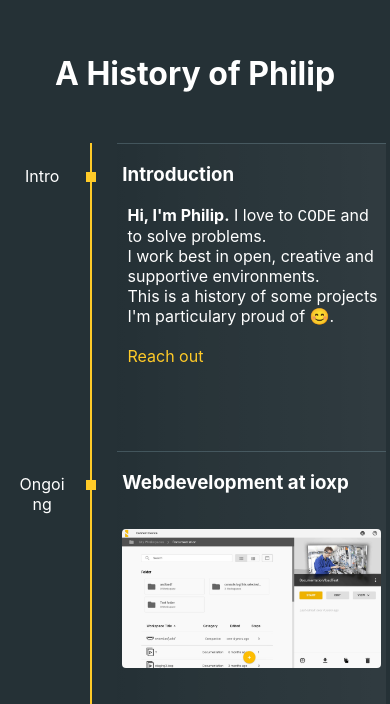
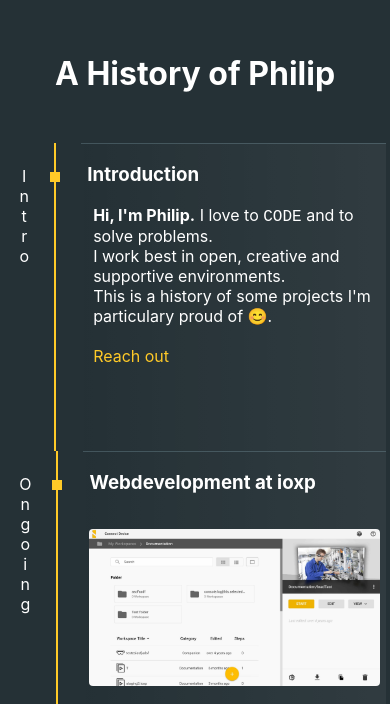
Before and after one commit to poesterlin/portfolio, a Svelte app: page / in a window 390 px wide. Shown: the part 117-821 px from the top of the page. Built offline with nearby package versions, Linux system fonts and the light colour scheme.

Commit message:
fix responsive label

```diff
--- a/src/App.svelte
+++ b/src/App.svelte
@@ -202,14 +202,6 @@
     position: relative;
   }
 
-  @media (max-width: 600px) {
-    .label {
-      flex: 1 1 10px;
-      width: 10px;
-      min-width: 10px;
-    }
-  }
-
   .label::after {
     content: "";
     position: absolute;
@@ -232,6 +224,15 @@
     position: sticky;
     word-break: break-word;
   }
+
+  @media (max-width: 600px) {
+    .label {
+      flex: 1 1 10px;
+      width: 10px;
+      min-width: 10px;
+      max-width: 10px;
+    }
+  }
 </style>
 
 <h1>A History of Philip</h1>
```
